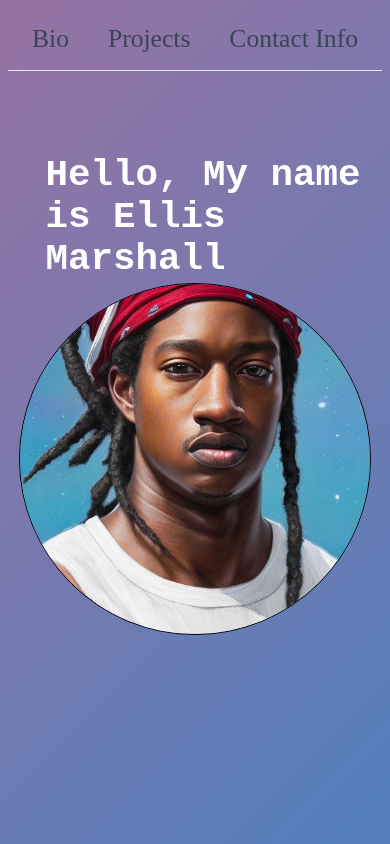
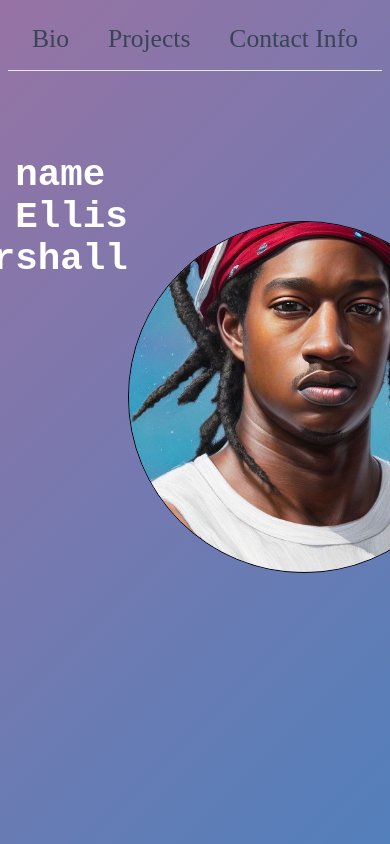
Before and after one commit to emarshall215/Professional-Portfolio-Page, a plain HTML site: page index.html in a window 390 px wide. Shown: the top 844 px of the page. Drawn offline with Linux system fonts and the light colour scheme.

Commit message:
iphone resp issues

```diff
--- a/index.html
+++ b/index.html
@@ -25,7 +25,7 @@
 
     <div class="hero-container">
         <div class="heroText">
-    <h2 id="main-heading" style="font-family: 'Courier New', Courier, monospace;">Hello, My name is Ellis Marshall</h2>
+    <h2 id="main-heading" style="font-family: 'Courier New', Courier, monospace;">My name is Ellis Marshall</h2>
 
 </div>
     <img src="img/IMG_4934.JPG" alt="profile-pic" id="main-img">
--- a/style.css
+++ b/style.css
@@ -14,7 +14,7 @@
 
 
 #main-img{
-    position: absolute;
+
     width: 350px;
     border-radius: 2000px;
     border: 1px solid black;
```
